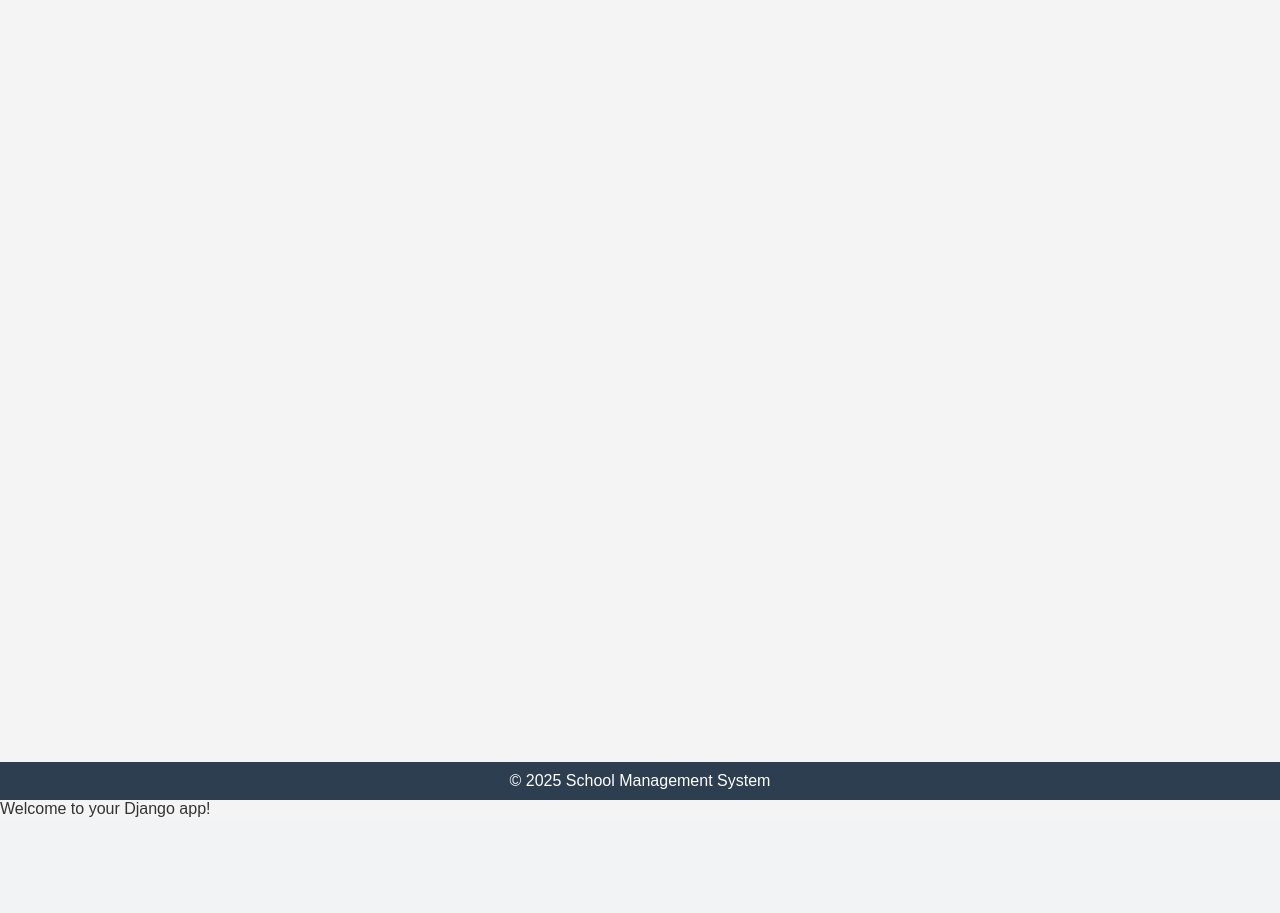
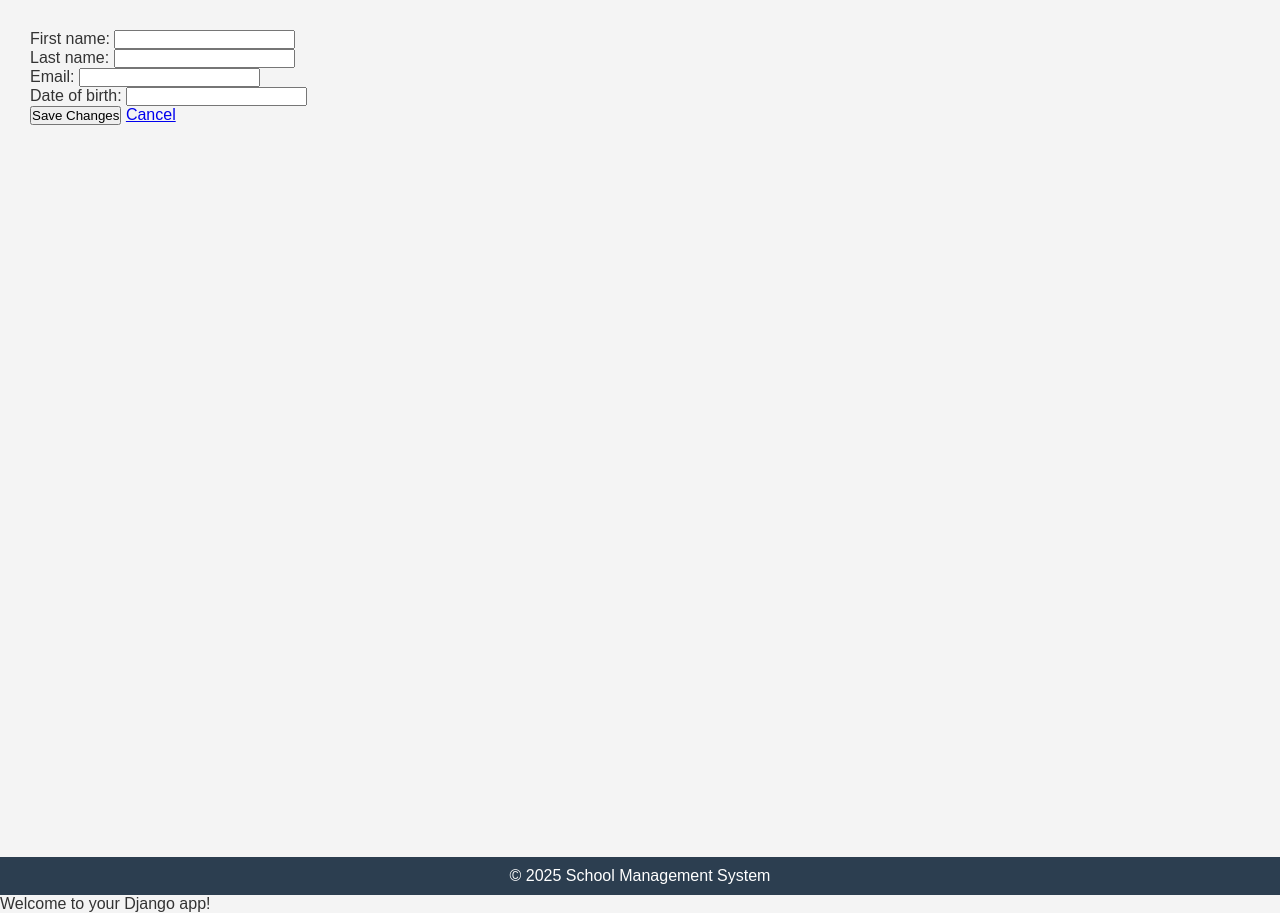
Before and after one commit to Tuunganes/masomo, a Django app: template frontend/templates/student_edit.html in a window 1280 px wide. Shown: the part 82-995 px from the top of the page. Before the commit the page ends 899 px from the top, so only its background shows below. Run offline with Django 5.2, Linux system fonts and the light colour scheme; the template is opened without the code that fills it: values that come from a table or form of the project are taken from there, others are empty; tables that the repository leaves empty hold one stand-in row (values such as "Sample post").

Commit message:
adding student edit page linked

```diff
--- a/frontend/templates/student_edit.html
+++ b/frontend/templates/student_edit.html
@@ -3,3 +3,11 @@
 
 {% block title %}Edit: {{ student.first_name }} {{ student.last_name }}{% endblock %}
 {% block header_title %}Edit Student{% endblock %}
+{% block content %}
+  <form method="POST">
+    {% csrf_token %}
+    {{ form.as_p }}
+    <button type="submit">Save Changes</button>
+    <a href="{% url 'students:student_detail' student.pk %}">Cancel</a>
+  </form>
+{% endblock %}
```
